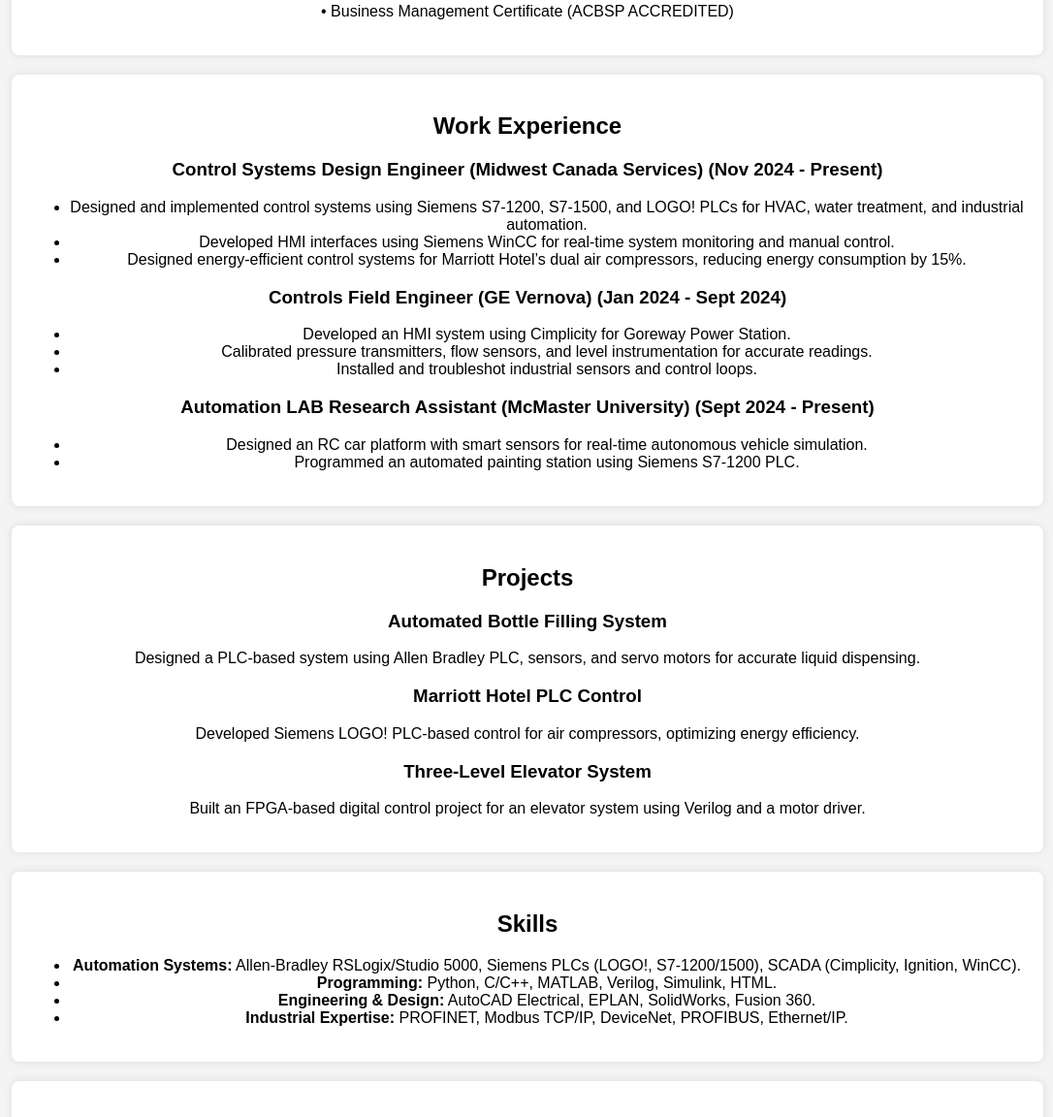
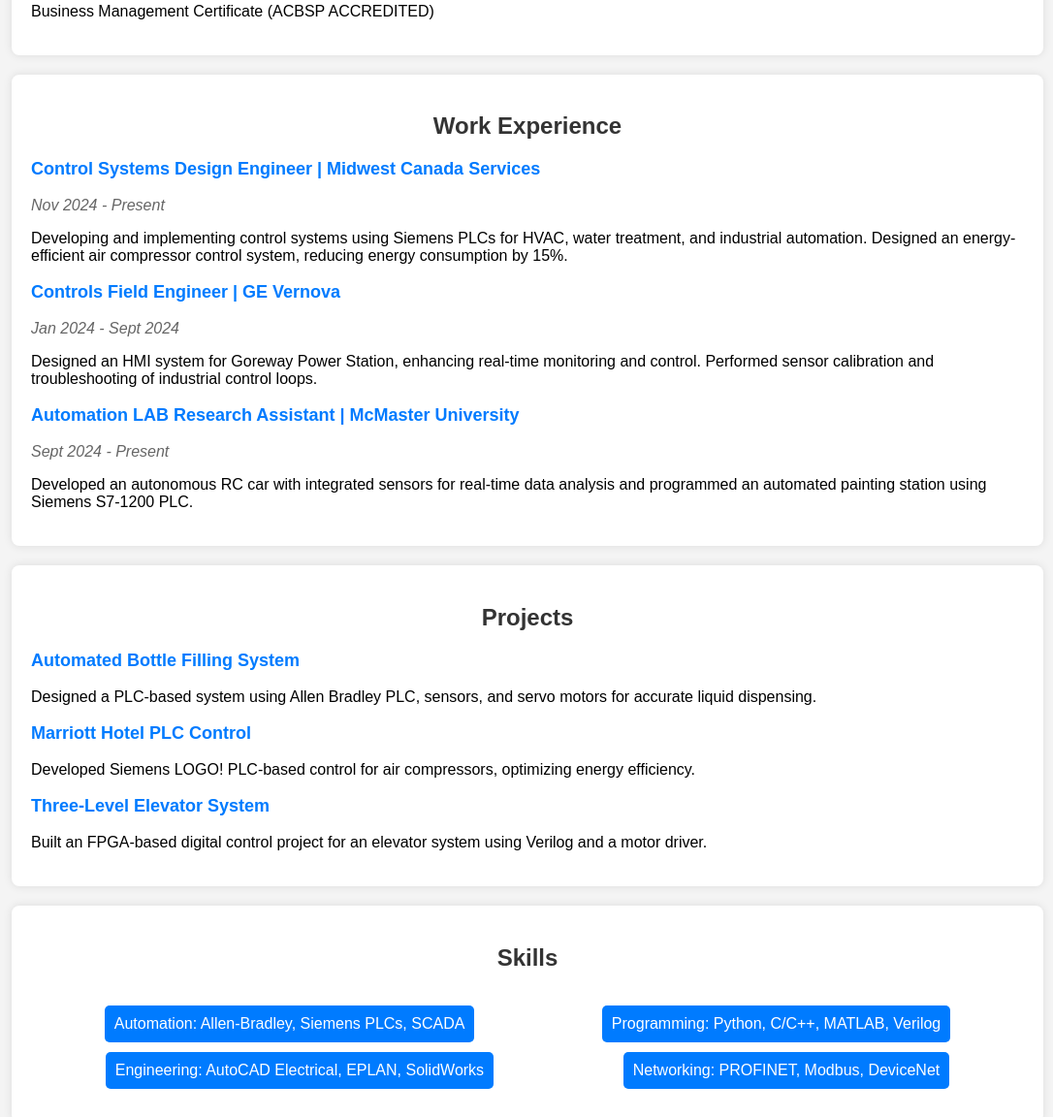
Before and after one commit to AhmedMubarak19/AhmedMubarak19.github.io, a plain HTML site: page index.html in a window 1280 px wide. Shown: the part 596-1748 px from the top of the page at 97% size, without its empty margins (96-1182 px from the left). Drawn offline with Linux system fonts and the light colour scheme.

Commit message:
Update index.html

```diff
--- a/index.html
+++ b/index.html
@@ -5,6 +5,68 @@
     <meta name="viewport" content="width=device-width, initial-scale=1.0">
     <title>Ahmed Mubarak - Portfolio</title>
     <link rel="stylesheet" href="styles.css">
+    <style>
+        body {
+            font-family: Arial, sans-serif;
+            margin: 0;
+            padding: 0;
+            background-color: #f4f4f4;
+            text-align: center;
+        }
+        header {
+            background: #333;
+            color: white;
+            padding: 20px;
+        }
+        nav ul {
+            list-style: none;
+            padding: 0;
+        }
+        nav ul li {
+            display: inline;
+            margin: 0 15px;
+        }
+        nav ul li a {
+            color: white;
+            text-decoration: none;
+            font-size: 18px;
+        }
+        section {
+            padding: 20px;
+            background: white;
+            margin: 20px auto;
+            width: 80%;
+            border-radius: 8px;
+            box-shadow: 0px 0px 10px rgba(0, 0, 0, 0.1);
+            text-align: left;
+        }
+        h2 {
+            text-align: center;
+            color: #333;
+        }
+        .job-title {
+            font-weight: bold;
+            font-size: 18px;
+            color: #007BFF;
+        }
+        .job-date {
+            font-style: italic;
+            color: #666;
+        }
+        .skills-container {
+            display: flex;
+            justify-content: space-around;
+            flex-wrap: wrap;
+            padding: 10px;
+        }
+        .skill-box {
+            background: #007BFF;
+            color: white;
+            padding: 10px;
+            margin: 5px;
+            border-radius: 5px;
+        }
+    </style>
 </head>
 <body>
     <header>
@@ -31,53 +93,45 @@
         <h2>Education</h2>
         <p><b>McMaster University</b> (Sept 2021 - Dec 2025)</p>
         <p>Bachelor of Automation Engineering Technology | Dean’s Honour List</p>
-        <p>• Advanced Diploma in Chemical Engineering</p>
-        <p>• Business Management Certificate (ACBSP ACCREDITED)</p>
+        <p>Advanced Diploma in Chemical Engineering</p>
+        <p>Business Management Certificate (ACBSP ACCREDITED)</p>
     </section>
 
     <section id="experience">
         <h2>Work Experience</h2>
-        <h3>Control Systems Design Engineer (Midwest Canada Services) (Nov 2024 - Present)</h3>
-        <ul>
-            <li>Designed and implemented control systems using Siemens S7-1200, S7-1500, and LOGO! PLCs for HVAC, water treatment, and industrial automation.</li>
-            <li>Developed HMI interfaces using Siemens WinCC for real-time system monitoring and manual control.</li>
-            <li>Designed energy-efficient control systems for Marriott Hotel’s dual air compressors, reducing energy consumption by 15%.</li>
-        </ul>
+        <p class="job-title">Control Systems Design Engineer | Midwest Canada Services</p>
+        <p class="job-date">Nov 2024 - Present</p>
+        <p>Developing and implementing control systems using Siemens PLCs for HVAC, water treatment, and industrial automation. Designed an energy-efficient air compressor control system, reducing energy consumption by 15%.</p>
 
-        <h3>Controls Field Engineer (GE Vernova) (Jan 2024 - Sept 2024)</h3>
-        <ul>
-            <li>Developed an HMI system using Cimplicity for Goreway Power Station.</li>
-            <li>Calibrated pressure transmitters, flow sensors, and level instrumentation for accurate readings.</li>
-            <li>Installed and troubleshot industrial sensors and control loops.</li>
-        </ul>
+        <p class="job-title">Controls Field Engineer | GE Vernova</p>
+        <p class="job-date">Jan 2024 - Sept 2024</p>
+        <p>Designed an HMI system for Goreway Power Station, enhancing real-time monitoring and control. Performed sensor calibration and troubleshooting of industrial control loops.</p>
 
-        <h3>Automation LAB Research Assistant (McMaster University) (Sept 2024 - Present)</h3>
-        <ul>
-            <li>Designed an RC car platform with smart sensors for real-time autonomous vehicle simulation.</li>
-            <li>Programmed an automated painting station using Siemens S7-1200 PLC.</li>
-        </ul>
+        <p class="job-title">Automation LAB Research Assistant | McMaster University</p>
+        <p class="job-date">Sept 2024 - Present</p>
+        <p>Developed an autonomous RC car with integrated sensors for real-time data analysis and programmed an automated painting station using Siemens S7-1200 PLC.</p>
     </section>
 
     <section id="projects">
         <h2>Projects</h2>
-        <h3>Automated Bottle Filling System</h3>
+        <p class="job-title">Automated Bottle Filling System</p>
         <p>Designed a PLC-based system using Allen Bradley PLC, sensors, and servo motors for accurate liquid dispensing.</p>
 
-        <h3>Marriott Hotel PLC Control</h3>
+        <p class="job-title">Marriott Hotel PLC Control</p>
         <p>Developed Siemens LOGO! PLC-based control for air compressors, optimizing energy efficiency.</p>
 
-        <h3>Three-Level Elevator System</h3>
+        <p class="job-title">Three-Level Elevator System</p>
         <p>Built an FPGA-based digital control project for an elevator system using Verilog and a motor driver.</p>
     </section>
 
     <section id="skills">
         <h2>Skills</h2>
-        <ul>
-            <li><b>Automation Systems:</b> Allen-Bradley RSLogix/Studio 5000, Siemens PLCs (LOGO!, S7-1200/1500), SCADA (Cimplicity, Ignition, WinCC).</li>
-            <li><b>Programming:</b> Python, C/C++, MATLAB, Verilog, Simulink, HTML.</li>
-            <li><b>Engineering & Design:</b> AutoCAD Electrical, EPLAN, SolidWorks, Fusion 360.</li>
-            <li><b>Industrial Expertise:</b> PROFINET, Modbus TCP/IP, DeviceNet, PROFIBUS, Ethernet/IP.</li>
-        </ul>
+        <div class="skills-container">
+            <div class="skill-box">Automation: Allen-Bradley, Siemens PLCs, SCADA</div>
+            <div class="skill-box">Programming: Python, C/C++, MATLAB, Verilog</div>
+            <div class="skill-box">Engineering: AutoCAD Electrical, EPLAN, SolidWorks</div>
+            <div class="skill-box">Networking: PROFINET, Modbus, DeviceNet</div>
+        </div>
     </section>
 
     <section id="contact">
```
